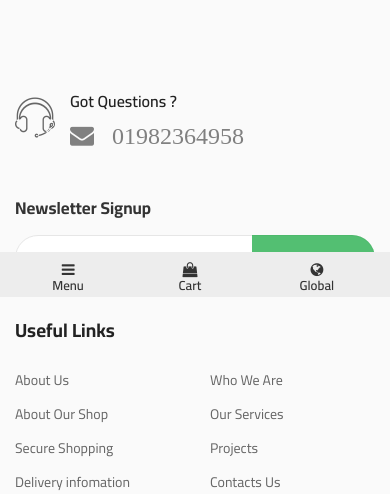
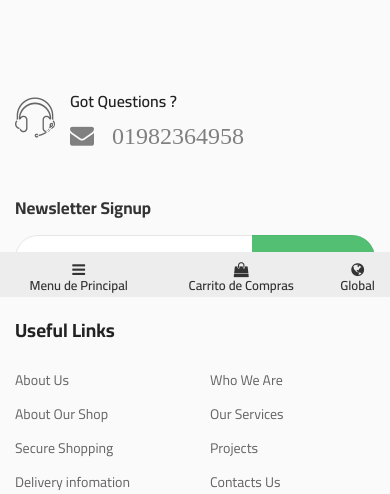
Before and after one commit to Samihaynes/Ecommerce-Fruits-Bazar, a PHP site: page /projects/addtocart.php in a window 390 px wide. Shown: the part 547-1041 px from the top of the page. Run offline with PHP 8.4, Linux system fonts and the light colour scheme; data comes from the database, SQL or seed files in the repository; data that the repository does not hold is empty; some web fonts are replaced.

Commit message:
Modificacion en mobile_footer.php

```diff
--- a/includes/mobile_footer.php
+++ b/includes/mobile_footer.php
@@ -3,25 +3,25 @@
             <div class="mobile-block block-menu-main">
                 <a class="menu-bar menu-toggle btn-toggle" data-object="open-mobile-menu" href="javascript:void(0)">
                     <span class="fa fa-bars"></span>
-                    <span class="text">Menu</span>
+                    <span class="text">Menu de Principal</span> <!--Cambio de Isabel-->
                 </a>
             </div>
             <div class="mobile-block block-sidebar">
                 <a class="menu-bar filter-toggle btn-toggle" data-object="open-mobile-filter" href="javascript:void(0)">
                     <i class="fa fa-sliders" aria-hidden="true"></i>
-                    <span class="text">Sidebar</span>
+                    <span class="text">Barra lateral</span> <!--Cambio de Isabel-->
                 </a>
             </div>
             <div class="mobile-block block-minicart">
                 <a class="link-to-cart" href="#">
                     <span class="fa fa-shopping-bag" aria-hidden="true"></span>
-                    <span class="text">Cart</span>
+                    <span class="text">Carrito de Compras</span> <!--Cambio de Isabel-->
                 </a>
             </div>
             <div class="mobile-block block-global">
                 <a class="menu-bar myaccount-toggle btn-toggle" data-object="global-panel-opened" href="javascript:void(0)">
                     <span class="fa fa-globe"></span>
-                    <span class="text">Global</span>
+                    <span class="text">Global</span> <!--Cambio de Isabel-->
                 </a>
             </div>
         </div>
```
